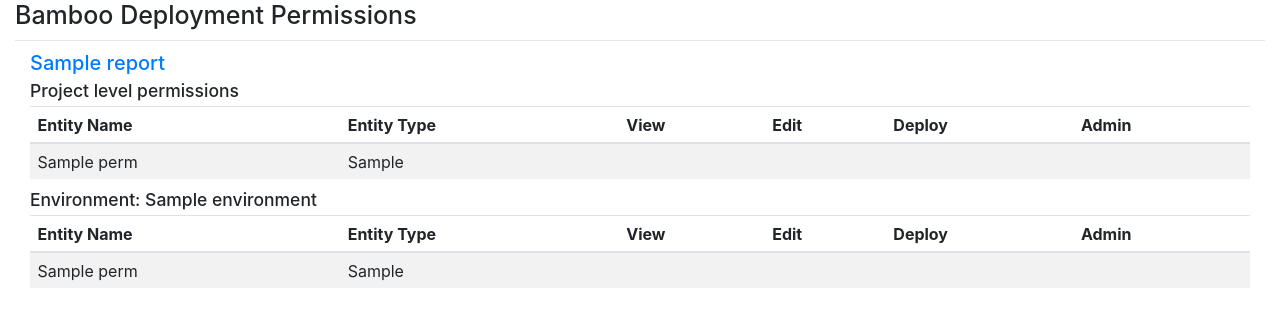
After one commit to cattz/damster, a Python web app: template damster/templates/deployment_permissions.html in a window 1280 px wide, after a click that opens the changed part. The commit adds this page. Shown: the top 327 px of the page. Run offline with Jinja, Linux system fonts and the light colour scheme; the template is opened without the code that fills it: most values are stand-ins (such as "Sample title", 1, 10 or a date in 2020); some libraries are stand-ins or nearby versions.

Commit message:
Added deployment permissions html report

```diff
--- a/damster/deployment_permissions_report.py
+++ b/damster/deployment_permissions_report.py
@@ -13,6 +13,7 @@
     bamboo_report = BambooDBDeploymentPermissions(cfg, use_ssh_tunnel=False)
     bamboo_report.save_to_csv()
     bamboo_report.save_to_json()
+    bamboo_report.save_to_html()
 
 
 if __name__ == "__main__":
--- a/damster/reports/db_query.py
+++ b/damster/reports/db_query.py
@@ -110,7 +110,9 @@
         jinja_env = jinja2.Environment(loader=jinja2.PackageLoader('damster', 'templates'))
         template = jinja_env.get_template(template_name)
 
-        html = template.render(deployments=self.report, **args)
+        log.debug('Using template {}'.format(template))
+
+        html = template.render(report=self.report, **args)
         mkpath(self.output_folder)
         with open(out_html, 'w') as outfile:
             outfile.write(html)
--- a/damster/templates/bootstrap_base.html
+++ b/damster/templates/bootstrap_base.html
@@ -24,6 +24,10 @@
         } */
         html {
             font-size: 10px;
+        }
+        .text-green{
+          color: green;
+          text-decoration-style: double;
         }
         .badge:hover {
           color: #ffffff;
--- /dev/null
+++ b/damster/templates/deployment_permissions.html
@@ -0,0 +1,116 @@
+{% extends "bootstrap_base.html" %}
+
+{% block content %}
+
+        <h1>Bamboo Deployment Permissions</h1>
+        <hr>
+        <div class="container-fluid">
+            {% for pr_name, project in report.items() %}
+            <div class="panel-group" id="prj-{{ project.id}}">
+                <div class="panel panel-default">
+                    <div class="panel-heading">
+                        <h2 class="panel-title">
+                            <a data-toggle="collapse" data-parent="#prj-{{ project.id}}" href="#prj-{{ project.id}}-perms">
+                                {{ pr_name }} </a>
+                        </h2>
+                        <div id="prj-{{ project.id}}-perms" class="panel-collapse collapse">
+                            <h3>Project level permissions</h3>
+                                <table class="table table-striped">
+                                    <thead>
+                                        <tr>
+                                            <th>Entity Name</th>
+                                            <th>Entity Type</th>
+                                            <th>View</th>
+                                            <th>Edit</th>
+                                            <th>Deploy</th>
+                                            <th>Admin</th>
+                                        </tr>
+                                    </thead>
+                                    <tbody>
+                                    {% for perm in project.permissions %}
+                                    <tr>
+                                        <td>
+                                            {{ perm.entity_name }}
+                                        </td>
+                                        <td>
+                                            {{ perm.entity_type }}
+                                        </td>
+                                        <td>
+                                            {% if perm.view %}
+                                            <p class="text-green">X</p>
+                                            {% endif %}
+                                        </td>
+                                        <td>
+                                            {% if perm.edit %}
+                                            <p class="text-green">X</p>
+                                            {% endif %}
+                                        </td>
+                                        <td>
+                                            {% if perm.deploy %}
+                                            <p class="text-green">X</p>
+                                            {% endif %}
+                                        </td>
+                                        <td>
+                                            {% if perm.admin %}
+                                            <p class="text-green" >X</p>
+                                            {% endif %}
+                                        </td>
+                                    </tr>
+                                    {% endfor %}
+                                    </tbody>
+                                </table>
+                            {% for env_name, env_perms in project.environments.items() %}
+                                <h3>Environment: {{ env_name }}</h3>
+                                <table class="table table-striped">
+                                    <thead>
+                                        <tr>
+                                            <th>Entity Name</th>
+                                            <th>Entity Type</th>
+                                            <th>View</th>
+                                            <th>Edit</th>
+                                            <th>Deploy</th>
+                                            <th>Admin</th>
+                                        </tr>
+                                    </thead>
+                                    <tbody>
+                                        {% for perm in env_perms %}
+                                            <tr>
+                                                <td>
+                                                    {{ perm.entity_name }}
+                                                </td>
+                                                <td>
+                                                    {{ perm.entity_type }}
+                                                </td>
+                                                <td>
+                                                    {% if perm.view %}
+                                                    <p class="text-green">X</p>
+                                                    {% endif %}
+                                                </td>
+                                                <td>
+                                                    {% if perm.edit %}
+                                                    <p class="text-green">X</p>
+                                                    {% endif %}
+                                                </td>
+                                                <td>
+                                                    {% if perm.deploy %}
+                                                    <p class="text-green">X</p>
+                                                    {% endif %}
+                                                </td>
+                                                <td>
+                                                    {% if perm.admin %}
+                                                    <p class="text-green">X</p>
+                                                    {% endif %}
+                                                </td>
+                                            </tr>
+                                        {% endfor %}
+                                    </tbody>
+                                </table>
+                            {% endfor %}
+                        </div>
+                    </div>
+                </div>
+            </div>
+            {% endfor %}
+        </div>
+
+{% endblock %}
```
